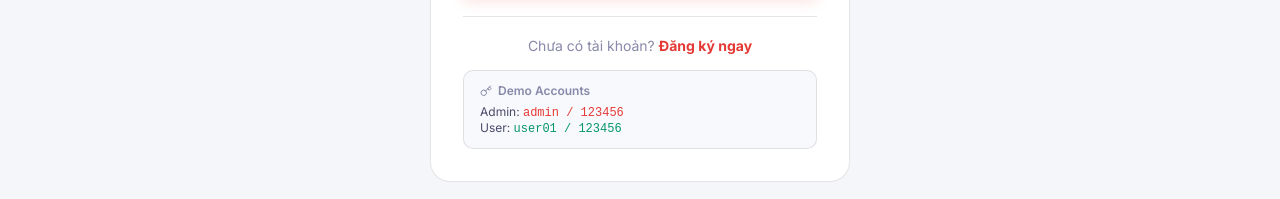
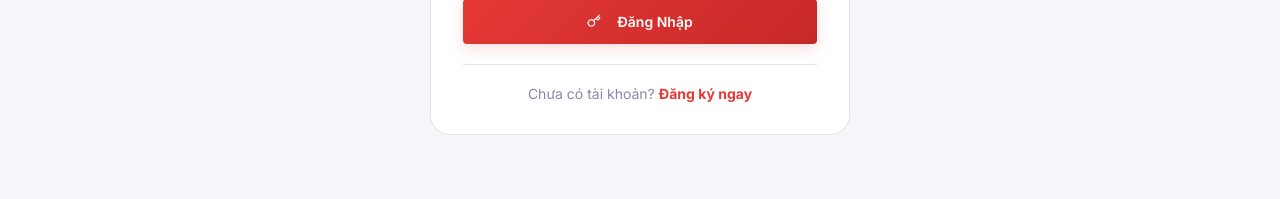
Before and after one commit to doanhdai/cho_acc_game, a Next.js app: page /login in a window 1280 px wide. Shown: the part 560-759 px from the top of the page. Built offline with nearby package versions, Linux system fonts and the light colour scheme; no server answers.

Commit message:
refactor: comment out demo account credentials display in AuthForms component

```diff
--- a/components/auth/AuthForms.jsx
+++ b/components/auth/AuthForms.jsx
@@ -62,11 +62,11 @@ export function LoginPage() {
           <div style={{ textAlign: 'center', fontSize: 14, color: 'var(--text-muted)' }}>
             Chưa có tài khoản? <Link href="/register" style={{ color: 'var(--primary)', fontWeight: 700 }}>Đăng ký ngay</Link>
           </div>
-          <div style={{ marginTop: 16, background: 'var(--bg-input)', borderRadius: 10, padding: '12px 16px', fontSize: 12, border: '1px solid var(--border)' }}>
+          {/* <div style={{ marginTop: 16, background: 'var(--bg-input)', borderRadius: 10, padding: '12px 16px', fontSize: 12, border: '1px solid var(--border)' }}>
             <div style={{ color: 'var(--text-muted)', marginBottom: 6, fontWeight: 600, display: 'flex', alignItems: 'center', gap: 6 }}><FiKey /> Demo Accounts</div>
             <div style={{ color: 'var(--text-secondary)' }}>Admin: <code style={{ color: 'var(--primary)' }}>admin / 123456</code></div>
             <div style={{ color: 'var(--text-secondary)' }}>User: <code style={{ color: 'var(--success)' }}>user01 / 123456</code></div>
-          </div>
+          </div> */}
         </div>
       </div>
     </div>
```
